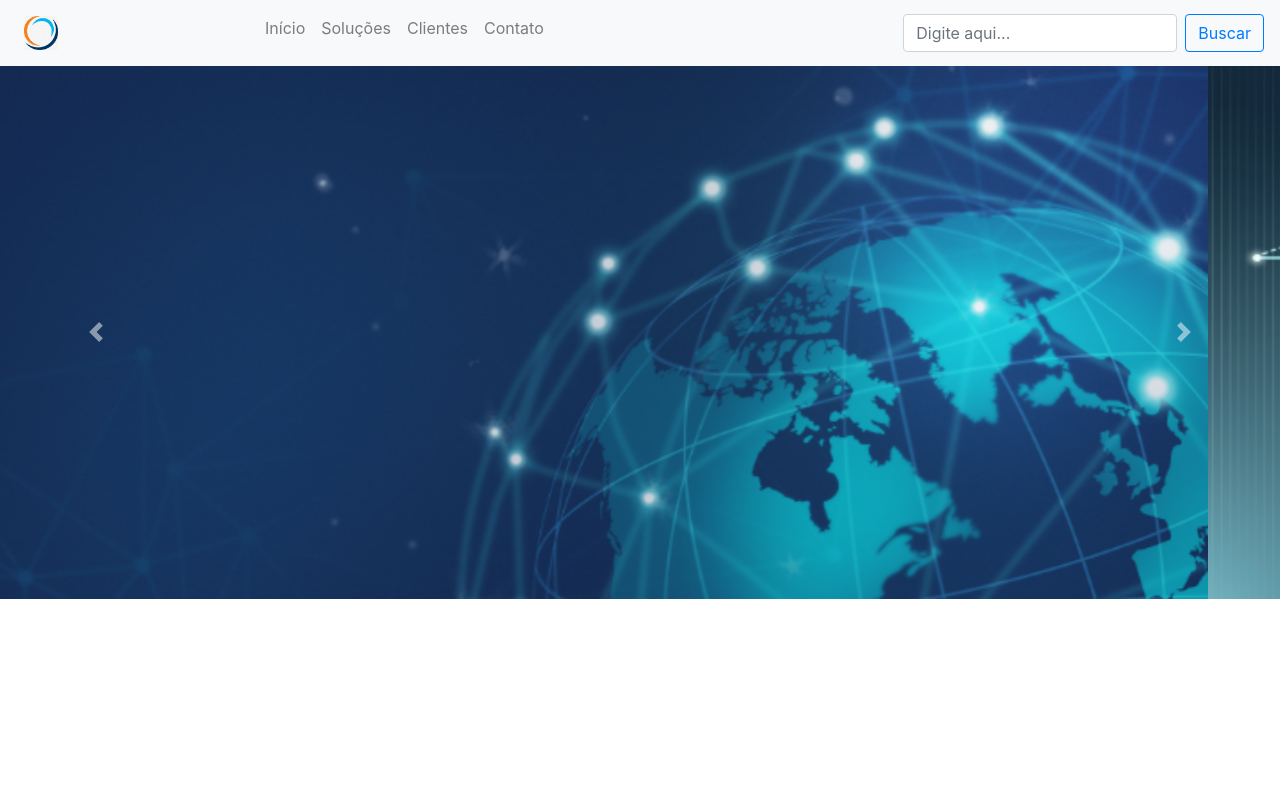
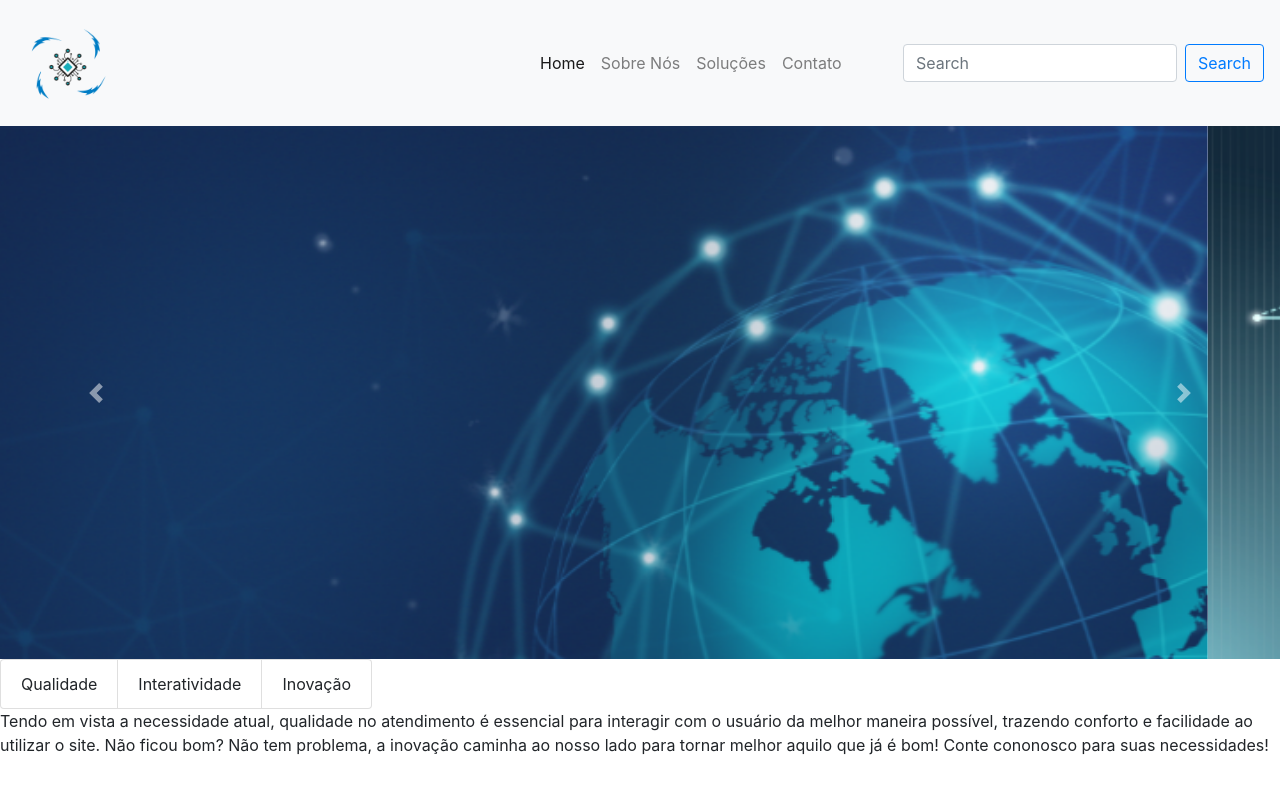
Before and after one commit to FatecanoGuiBasilio/Trabalhando-com-, a plain HTML site: page index.html in a window 1280 px wide. Drawn offline with nearby package versions, Linux system fonts and the light colour scheme.

Commit message:
Adição de elementos lista e texto + Alteração da logo e navbar

```diff
--- a/index.html
+++ b/index.html
@@ -7,40 +7,45 @@
   <meta http-equiv="X-UA-Compatible" content="ie=edge">
   <title>Trabalhando com Bootstrap</title>
   <link rel="stylesheet" href="css/bootstrap.css">
-  <link rel="stylesheet" href="https://stackpath.bootstrapcdn.com/bootstrap/4.3.1/css/bootstrap.min.css" integrity="sha384-ggOyR0iXCbMQv3Xipma34MD+dH/1fQ784/j6cY/iJTQUOhcWr7x9JvoRxT2MZw1T" crossorigin="anonymous">
+  <link rel="stylesheet" href="https://stackpath.bootstrapcdn.com/bootstrap/4.3.1/css/bootstrap.min.css"
+    integrity="sha384-ggOyR0iXCbMQv3Xipma34MD+dH/1fQ784/j6cY/iJTQUOhcWr7x9JvoRxT2MZw1T" crossorigin="anonymous">
 </head>
 
 <body>
   <header>
     <nav class="navbar navbar-expand-lg navbar-light bg-light">
+      <a class="navbar-brand" href="#">
+        <img src="img/tecsol_logo.png" width="20%" alt="Logo da empresa de software TecSol - Soluções Tecnológicas">
+      </a>
+      <button class="navbar-toggler" type="button" data-toggle="collapse" data-target="#navbarSupportedContent"
+        aria-controls="navbarSupportedContent" aria-expanded="false" aria-label="Toggle navigation">
+        <span class="navbar-toggler-icon"></span>
+      </button>
+
       <div class="collapse navbar-collapse" id="navbarSupportedContent">
         <ul class="navbar-nav mr-auto">
-          <li class="nav-item">
-            <a class=" nav-link" href="#"><img src="img/logo.png" width="15%%"
-                alt="Logo exemplo Navbar"></a>
+          <li class="nav-item active">
+            <a class="nav-link" href="#">Home<span class="sr-only">(current)</span></a>
           </li>
           <li class="nav-item">
-            <a class="nav-link" href="#"> Início</a>
+            <a class="nav-link" href="#">Sobre Nós</a>
           </li>
           <li class="nav-item">
             <a class="nav-link" href="#">Soluções</a>
-          </li>
-          <li class="nav-item">
-            <a class="nav-link" href="#">Clientes</a>
           </li>
           <li class="nav-item">
             <a class="nav-link" href="#">Contato</a>
           </li>
         </ul>
         <form class="form-inline my-2 my-lg-0">
-          <input class="form-control mr-sm-2" type="search" placeholder="Digite aqui..." aria-label="Search">
-          <button class="btn btn-outline-primary my-2 my-sm-0" type="submit">Buscar</button>
+          <input class="form-control mr-sm-2" type="search" placeholder="Search" aria-label="Search">
+          <button class="btn btn-outline-primary my-2 my-sm-0" type="submit">Search</button>
         </form>
       </div>
     </nav>
   </header>
   <main>
-    <section>
+    <section class="carrocel">
       <div id="carouselExampleControls" class="carousel slide" data-ride="carousel">
         <div class="carousel-inner">
           <div class="carousel-item active">
@@ -62,13 +67,28 @@
           <span class="sr-only">Next</span>
         </a>
       </div>
-
+    </section>
+    <section class="listaQualidades">
+      <ul class="list-group list-group-horizontal-md">
+        <li class="list-group-item">Qualidade</li>
+        <li class="list-group-item">Interatividade</li>
+        <li class="list-group-item">Inovação</li>
+      </ul>
+      <p>Tendo em vista a necessidade atual, qualidade no atendimento é essencial para interagir com o usuário da melhor
+        maneira possível, trazendo conforto e facilidade ao utilizar o site. Não ficou bom? Não tem problema, a inovação
+        caminha ao nosso lado para tornar melhor aquilo que já é bom! Conte cononosco para suas necessidades!</p>
     </section>
   </main>
   <footer></footer>
-  <script src="https://code.jquery.com/jquery-3.3.1.slim.min.js" integrity="sha384-q8i/X+965DzO0rT7abK41JStQIAqVgRVzpbzo5smXKp4YfRvH+8abtTE1Pi6jizo" crossorigin="anonymous"></script>
-<script src="https://cdnjs.cloudflare.com/ajax/libs/popper.js/1.14.7/umd/popper.min.js" integrity="sha384-UO2eT0CpHqdSJQ6hJty5KVphtPhzWj9WO1clHTMGa3JDZwrnQq4sF86dIHNDz0W1" crossorigin="anonymous"></script>
-<script src="https://stackpath.bootstrapcdn.com/bootstrap/4.3.1/js/bootstrap.min.js" integrity="sha384-JjSmVgyd0p3pXB1rRibZUAYoIIy6OrQ6VrjIEaFf/nJGzIxFDsf4x0xIM+B07jRM" crossorigin="anonymous"></script>
+  <script src="https://code.jquery.com/jquery-3.3.1.slim.min.js"
+    integrity="sha384-q8i/X+965DzO0rT7abK41JStQIAqVgRVzpbzo5smXKp4YfRvH+8abtTE1Pi6jizo"
+    crossorigin="anonymous"></script>
+  <script src="https://cdnjs.cloudflare.com/ajax/libs/popper.js/1.14.7/umd/popper.min.js"
+    integrity="sha384-UO2eT0CpHqdSJQ6hJty5KVphtPhzWj9WO1clHTMGa3JDZwrnQq4sF86dIHNDz0W1"
+    crossorigin="anonymous"></script>
+  <script src="https://stackpath.bootstrapcdn.com/bootstrap/4.3.1/js/bootstrap.min.js"
+    integrity="sha384-JjSmVgyd0p3pXB1rRibZUAYoIIy6OrQ6VrjIEaFf/nJGzIxFDsf4x0xIM+B07jRM"
+    crossorigin="anonymous"></script>
   <script type="text/javascript" src="js/bootstrap.js"></script>
 </body>
 
```
Also changed, not shown: css/bootstrap.css, img/tecSol.png (added), img/tecsol_logo.png (added).
